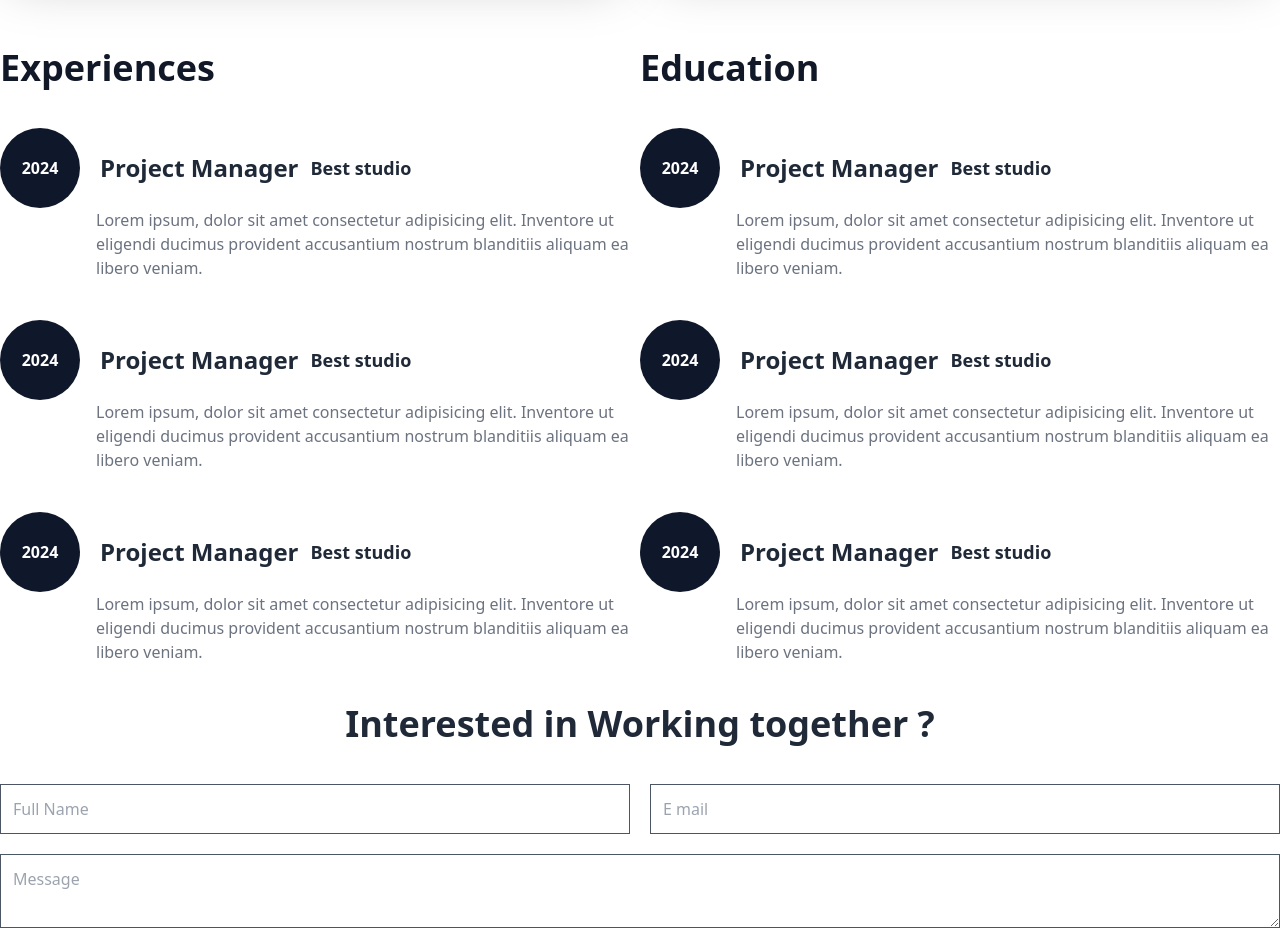
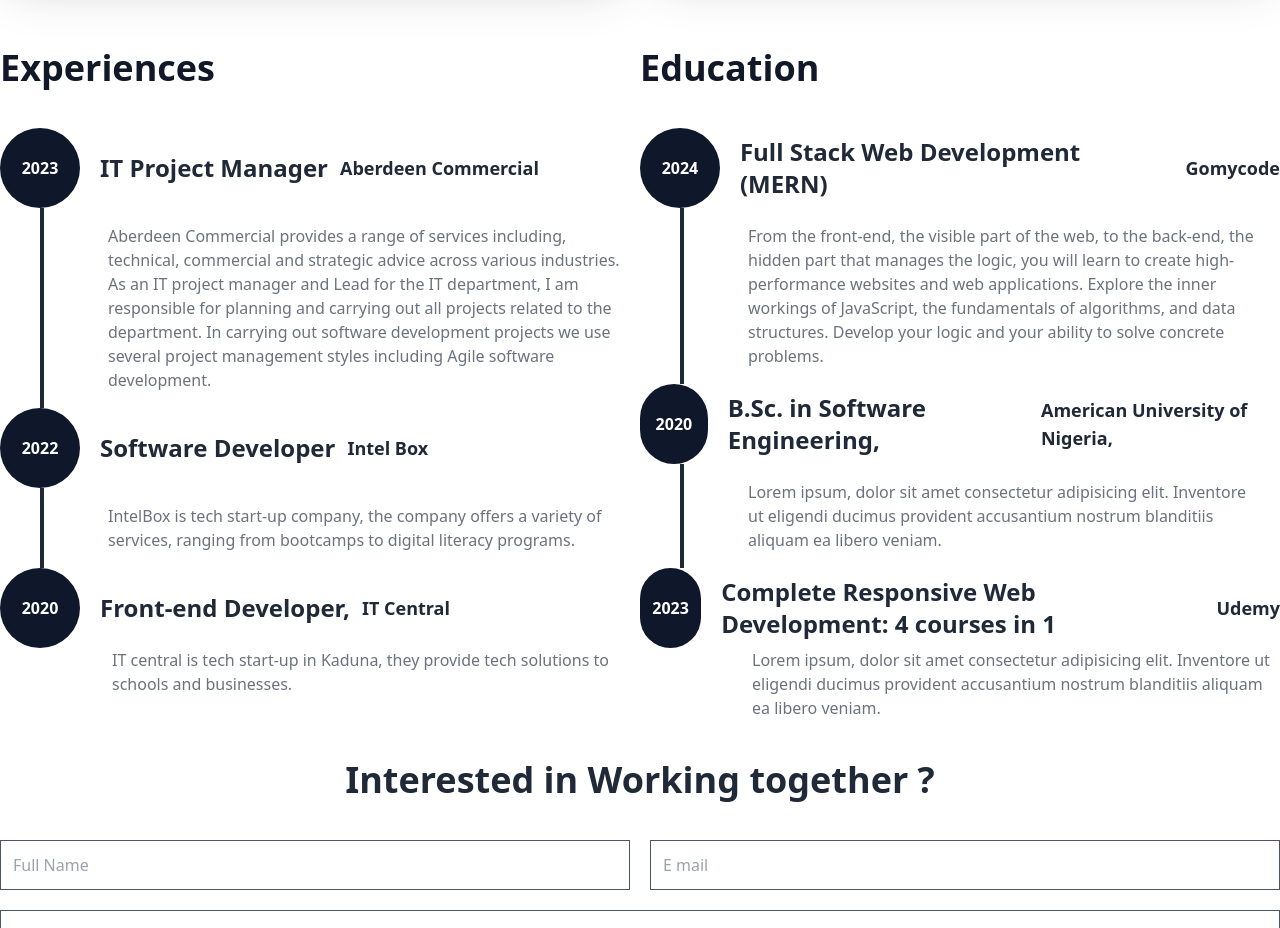
Before and after one commit to HauwaSalihu/tailwind-checkpoint, a plain HTML site: page index.html in a window 1280 px wide. Shown: the part 1220-2148 px from the top of the page. Drawn offline with nearby package versions, Linux system fonts and the light colour scheme.

Commit message:
added content

```diff
--- a/index.html
+++ b/index.html
@@ -64,6 +64,7 @@
         </div>
       </section>
       <!-- ends here -->
+
       <!-- projects section -->
       <section class="container mx-auto">
         <h1 class="text-gray-950 font-extrabold text-5xl text-center mb-10">
@@ -83,8 +84,10 @@
         </div>
       </section>
       <!-- ends here -->
+
       <!-- skills section -->
       <section class="container mx-auto grid grid-cols-1 lg:grid-cols-2 mt-10">
+        <!-- left section -->
         <div class="mt-10">
           <h3 class="text-gray-900 font-semibold text-4xl">Experiences</h3>
           <!-- skill item one -->
@@ -92,61 +95,76 @@
             <div
               class="bg-slate-900 w-20 h-20 rounded-full text-white font-bold text-center py-7"
             >
-              2024
+              2023
             </div>
 
             <div class="flex gap-3 items-center">
-              <h3 class="text-gray-800 font-bold text-2xl">Project Manager</h3>
-              <p class="text-gray-800 font-bold text-lg">Best studio</p>
+              <h3 class="text-gray-800 font-bold text-2xl">
+                IT Project Manager
+              </h3>
+              <p class="text-gray-800 font-bold text-lg">Aberdeen Commercial</p>
             </div>
           </section>
-          <p class="ml-24 text-gray-500 font-medium">
-            Lorem ipsum, dolor sit amet consectetur adipisicing elit. Inventore
-            ut eligendi ducimus provident accusantium nostrum blanditiis aliquam
-            ea libero veniam.
+          <p
+            class="text-gray-500 font-medium border-l-4 pl-16 p-4 ml-10 border-gray-800"
+          >
+            Aberdeen Commercial provides a range of services including,
+            technical, commercial and strategic advice across various
+            industries. As an IT project manager and Lead for the IT department,
+            I am responsible for planning and carrying out all projects related
+            to the department. In carrying out software development projects we
+            use several project management styles including Agile software
+            development.
           </p>
           <!-- ends here -->
 
           <!-- skill item one -->
-          <section class="flex items-center gap-5 mt-10">
+          <section class="flex items-center gap-5">
             <div
               class="bg-slate-900 w-20 h-20 rounded-full font-bold text-white text-center py-7"
             >
-              2024
+              2022
             </div>
 
             <div class="flex gap-3 items-center">
-              <h3 class="text-gray-800 font-bold text-2xl">Project Manager</h3>
-              <p class="text-gray-800 font-bold text-lg">Best studio</p>
+              <h3 class="text-gray-800 font-bold text-2xl">
+                Software Developer
+              </h3>
+              <p class="text-gray-800 font-bold text-lg">Intel Box</p>
             </div>
           </section>
-          <p class="ml-24 text-gray-500 font-medium">
-            Lorem ipsum, dolor sit amet consectetur adipisicing elit. Inventore
-            ut eligendi ducimus provident accusantium nostrum blanditiis aliquam
-            ea libero veniam.
+          <p
+            class="border-l-4 p-4 ml-10 pl-16 border-gray-800 text-gray-500 font-medium"
+          >
+            IntelBox is tech start-up company, the company offers a variety of
+            services, ranging from bootcamps to digital literacy programs.
           </p>
           <!-- ends here -->
 
           <!-- skill item one -->
-          <section class="flex items-center gap-5 mt-10">
+          <section class="flex items-center gap-5">
             <div
               class="bg-slate-900 w-20 h-20 rounded-full text-white font-bold text-center py-7"
             >
-              2024
+              2020
             </div>
 
             <div class="flex gap-3 items-center">
-              <h3 class="text-gray-800 font-bold text-2xl">Project Manager</h3>
-              <p class="text-gray-800 font-bold text-lg">Best studio</p>
+              <h3 class="text-gray-800 font-bold text-2xl">
+                Front-end Developer,
+              </h3>
+              <p class="text-gray-800 font-bold text-lg">IT Central</p>
             </div>
           </section>
-          <p class="ml-24 text-gray-500 font-medium">
-            Lorem ipsum, dolor sit amet consectetur adipisicing elit. Inventore
-            ut eligendi ducimus provident accusantium nostrum blanditiis aliquam
-            ea libero veniam.
+          <p class="ml-28 text-gray-500 font-medium">
+            IT central is tech start-up in Kaduna, they provide tech solutions
+            to schools and businesses.
           </p>
           <!-- ends here -->
         </div>
+        <!-- left section ends here -->
+
+        <!-- Right section -->
         <div class="mt-10">
           <h3 class="text-gray-900 font-semibold text-4xl">Education</h3>
           <!-- skill item one -->
@@ -158,11 +176,44 @@
             </div>
 
             <div class="flex gap-3 items-center">
-              <h3 class="text-gray-800 font-bold text-2xl">Project Manager</h3>
-              <p class="text-gray-800 font-bold text-lg">Best studio</p>
+              <h3 class="text-gray-800 font-bold text-2xl">
+                Full Stack Web Development (MERN)
+              </h3>
+              <p class="text-gray-800 font-bold text-lg">Gomycode</p>
             </div>
           </section>
-          <p class="ml-24 text-gray-500 font-medium">
+          <p
+            class="text-gray-500 font-medium border-l-4 pl-16 p-4 ml-10 border-gray-800"
+          >
+            From the front-end, the visible part of the web, to the back-end,
+            the hidden part that manages the logic, you will learn to create
+            high-performance websites and web applications. Explore the inner
+            workings of JavaScript, the fundamentals of algorithms, and data
+            structures. Develop your logic and your ability to solve concrete
+            problems.
+          </p>
+          <!-- ends here -->
+
+          <!-- skill item one -->
+          <section class="flex items-center gap-5">
+            <div
+              class="bg-slate-900 w-20 h-20 rounded-full font-bold text-white text-center py-7"
+            >
+              2020
+            </div>
+
+            <div class="flex gap-3 items-center">
+              <h3 class="text-gray-800 font-bold text-2xl">
+                B.Sc. in Software Engineering,
+              </h3>
+              <p class="text-gray-800 font-bold text-lg">
+                American University of Nigeria,
+              </p>
+            </div>
+          </section>
+          <p
+            class="border-l-4 p-4 ml-10 pl-16 border-gray-800 text-gray-500 font-medium"
+          >
             Lorem ipsum, dolor sit amet consectetur adipisicing elit. Inventore
             ut eligendi ducimus provident accusantium nostrum blanditiis aliquam
             ea libero veniam.
@@ -170,39 +221,21 @@
           <!-- ends here -->
 
           <!-- skill item one -->
-          <section class="flex items-center gap-5 mt-10">
+          <section class="flex items-center gap-5">
             <div
               class="bg-slate-900 w-20 h-20 rounded-full text-white font-bold text-center py-7"
             >
-              2024
+              2023
             </div>
 
             <div class="flex gap-3 items-center">
-              <h3 class="text-gray-800 font-bold text-2xl">Project Manager</h3>
-              <p class="text-gray-800 font-bold text-lg">Best studio</p>
+              <h3 class="text-gray-800 font-bold text-2xl">
+                Complete Responsive Web Development: 4 courses in 1
+              </h3>
+              <p class="text-gray-800 font-bold text-lg">Udemy</p>
             </div>
           </section>
-          <p class="ml-24 text-gray-500 font-medium">
-            Lorem ipsum, dolor sit amet consectetur adipisicing elit. Inventore
-            ut eligendi ducimus provident accusantium nostrum blanditiis aliquam
-            ea libero veniam.
-          </p>
-          <!-- ends here -->
-
-          <!-- skill item one -->
-          <section class="flex items-center gap-5 mt-10">
-            <div
-              class="bg-slate-900 w-20 h-20 rounded-full text-white font-bold text-center py-7"
-            >
-              2024
-            </div>
-
-            <div class="flex gap-3 items-center">
-              <h3 class="text-gray-800 font-bold text-2xl">Project Manager</h3>
-              <p class="text-gray-800 font-bold text-lg">Best studio</p>
-            </div>
-          </section>
-          <p class="ml-24 text-gray-500 font-medium">
+          <p class="ml-28 text-gray-500 font-medium">
             Lorem ipsum, dolor sit amet consectetur adipisicing elit. Inventore
             ut eligendi ducimus provident accusantium nostrum blanditiis aliquam
             ea libero veniam.
```
Also changed, not shown: indexw.html (added, +25 -0 lines).
